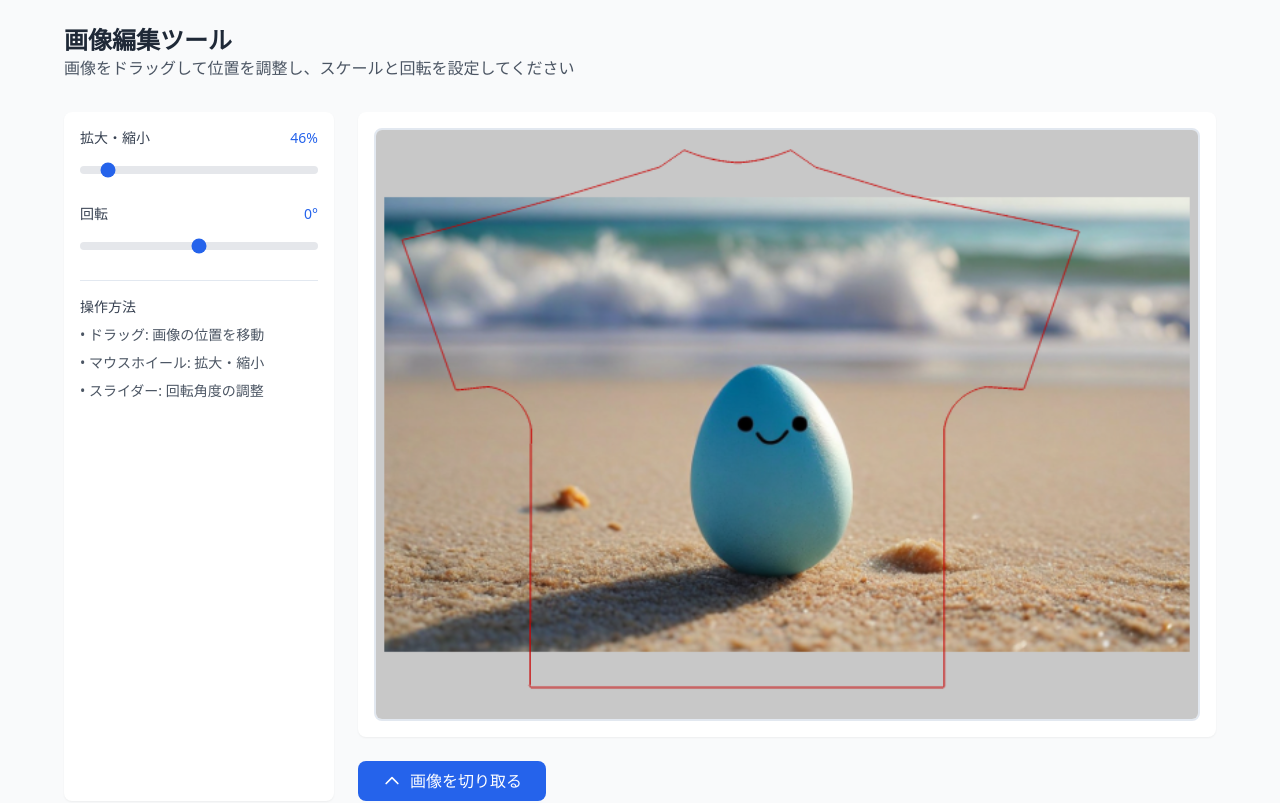
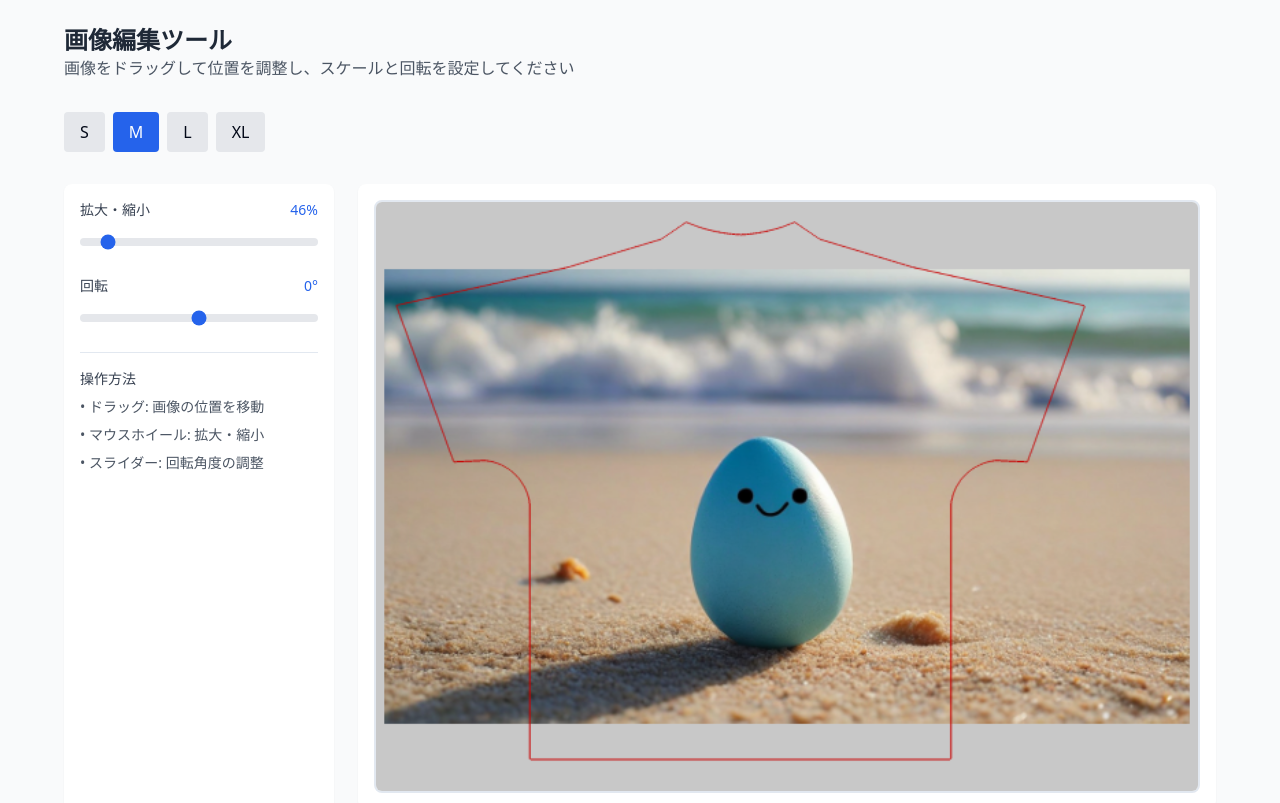
Before and after one commit to kanadomekei/progate-hackthon-candle, a Next.js app in the folder frontend/: page /crop in a window 1280 px wide. Shown: the top 803 px of the page. Built offline with nearby package versions, Linux system fonts and the light colour scheme.

Commit message:
Tシャツの型を変更できるように修正

```diff
--- a/frontend/src/components/crop/ImageCrop.tsx
+++ b/frontend/src/components/crop/ImageCrop.tsx
@@ -16,6 +16,9 @@ const OUT_HEIGHT = 430;
 interface ImageCropProps {
   imagePath: string;
 }
+
+// サイズの型を定義
+type TShirtSize = 'S' | 'M' | 'L' | 'XL';
 
 export const ImageCrop = ({ imagePath }: ImageCropProps) => {
   const cvsRef = useRef<HTMLCanvasElement>(null);
@@ -39,12 +42,13 @@ export const ImageCrop = ({ imagePath }: ImageCropProps) => {
   const requestRef = useRef<number>();
   const [croppedImages, setCroppedImages] = useState<CroppedImage[]>([]);
   const [selectedImage, setSelectedImage] = useState<CroppedImage | null>(null);
+  const [selectedSize, setSelectedSize] = useState<TShirtSize>('M');
 
   // Load coordinates data
   useEffect(() => {
     async function loadContours() {
       try {
-        const response = await fetch("/Tshirt-S.txt");
+        const response = await fetch(`/Tshirt-${selectedSize}.txt`);
         const text = await response.text();
         const coordinates = text
           .split("\n")
@@ -59,7 +63,7 @@ export const ImageCrop = ({ imagePath }: ImageCropProps) => {
       }
     }
     loadContours();
-  }, []);
+  }, [selectedSize]);
 
   // Load image
   useEffect(() => {
@@ -287,6 +291,11 @@ export const ImageCrop = ({ imagePath }: ImageCropProps) => {
     setSelectedImage(null);
   };
 
+  // サイズ変更ハンドラー
+  const handleSizeChange = (size: TShirtSize) => {
+    setSelectedSize(size);
+  };
+
   return (
     <div className="min-h-screen bg-gray-50 p-6">
       <div className="max-w-6xl mx-auto space-y-8">
@@ -296,6 +305,23 @@ export const ImageCrop = ({ imagePath }: ImageCropProps) => {
             画像をドラッグして位置を調整し、スケールと回転を設定してください
           </p>
         </header>
+
+        {/* サイズ選択ボタングループを追加 */}
+        <div className="flex gap-2">
+          {(['S', 'M', 'L', 'XL'] as const).map((size) => (
+            <button
+              key={size}
+              onClick={() => handleSizeChange(size)}
+              className={`px-4 py-2 rounded ${
+                selectedSize === size
+                  ? 'bg-blue-600 text-white'
+                  : 'bg-gray-200 hover:bg-gray-300'
+              }`}
+            >
+              {size}
+            </button>
+          ))}
+        </div>
 
         <div className="grid grid-cols-1 lg:grid-cols-12 gap-6">
           <ControlPanel
```
